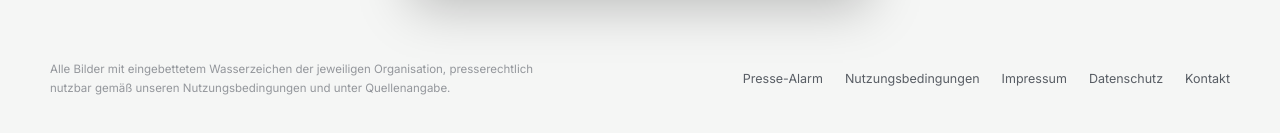
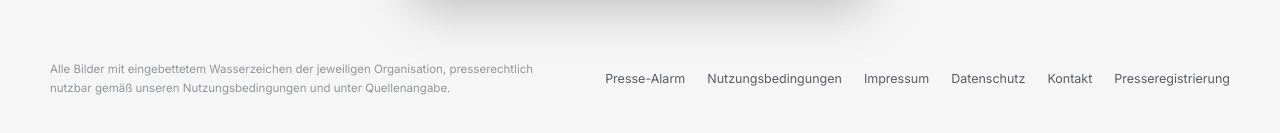
Before and after one commit to WITT-IT/Presseportal112, a Next.js app: page /login in a window 1280 px wide. Shown: the part 607-740 px from the top of the page. Built offline with nearby package versions, Linux system fonts and the light colour scheme; no server answers; some icons are missing; what @directus/sdk would draw is missing.

Commit message:
Add Presseregistrierung link to Footer component

```diff
--- a/components/Footer.tsx
+++ b/components/Footer.tsx
@@ -25,6 +25,9 @@ export default function Footer() {
           <Link href="/kontakt" className="hover:text-ink">
             Kontakt
           </Link>
+          <Link href="/presse/registrieren" className="hover:text-ink">
+            Presseregistrierung
+          </Link>
         </div>
       </div>
     </footer>
```
